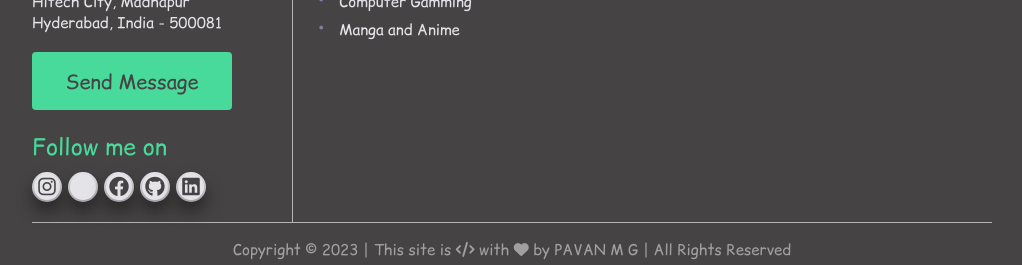
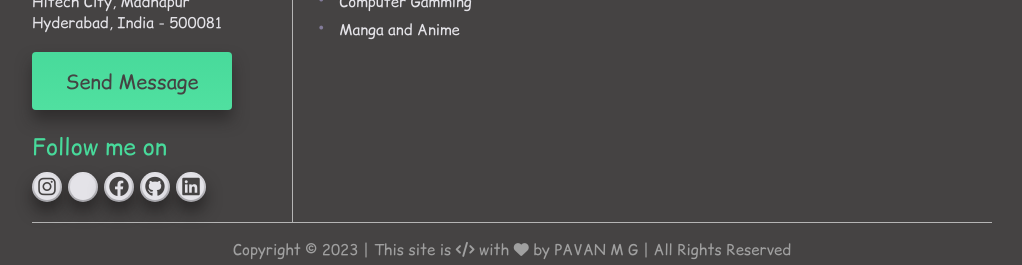
Before and after one commit to pavan-mg/pavan-mg.github.io, a Jekyll site: the page index.html, which Jekyll copies as it is, in a window 1280 px wide. Shown: the part 649-914 px from the top of the page, without its empty margins (128-1150 px from the left). Built offline with Jekyll 4.4.1, drawn with Linux system fonts in a browser that asks for light colours.

Commit message:
Update main.css

```diff
--- a/css/main.css
+++ b/css/main.css
@@ -326,7 +326,9 @@
 	.send_message_button a {
 		display: inline-block;
 		border-radius: 4px;
-		background-color: #48DA9B;
+		padding: 15px;
+		box-shadow: 0 10px 15px rgba(25,23,23,0.5);
+		background: linear-gradient(0deg, #50e0a0,#48DA9B);
 		text-align: center;
 		width: 170px;
 		transition: all 0.5s;
@@ -335,7 +337,6 @@
 		text-decoration: None;
 		font-size: 20px;
 		color: #454343;
-		padding: 15px;
 	}
 	.send_message_button a:hover {
 		box-shadow: 0 2px 5px rgb(10 10 10);
@@ -389,7 +390,7 @@
 	}
 
 	.social-icons ul li:nth-child(1) a:hover .fab {
-	  color: #e4405f;
+	  color: linear-gradient(45deg, #405de6,#5851db,#833ab4,#c13584,#e1305c,#fd1d1d);
 	}
 
 	.social-icons ul li:nth-child(2) a:hover .fab {
```
